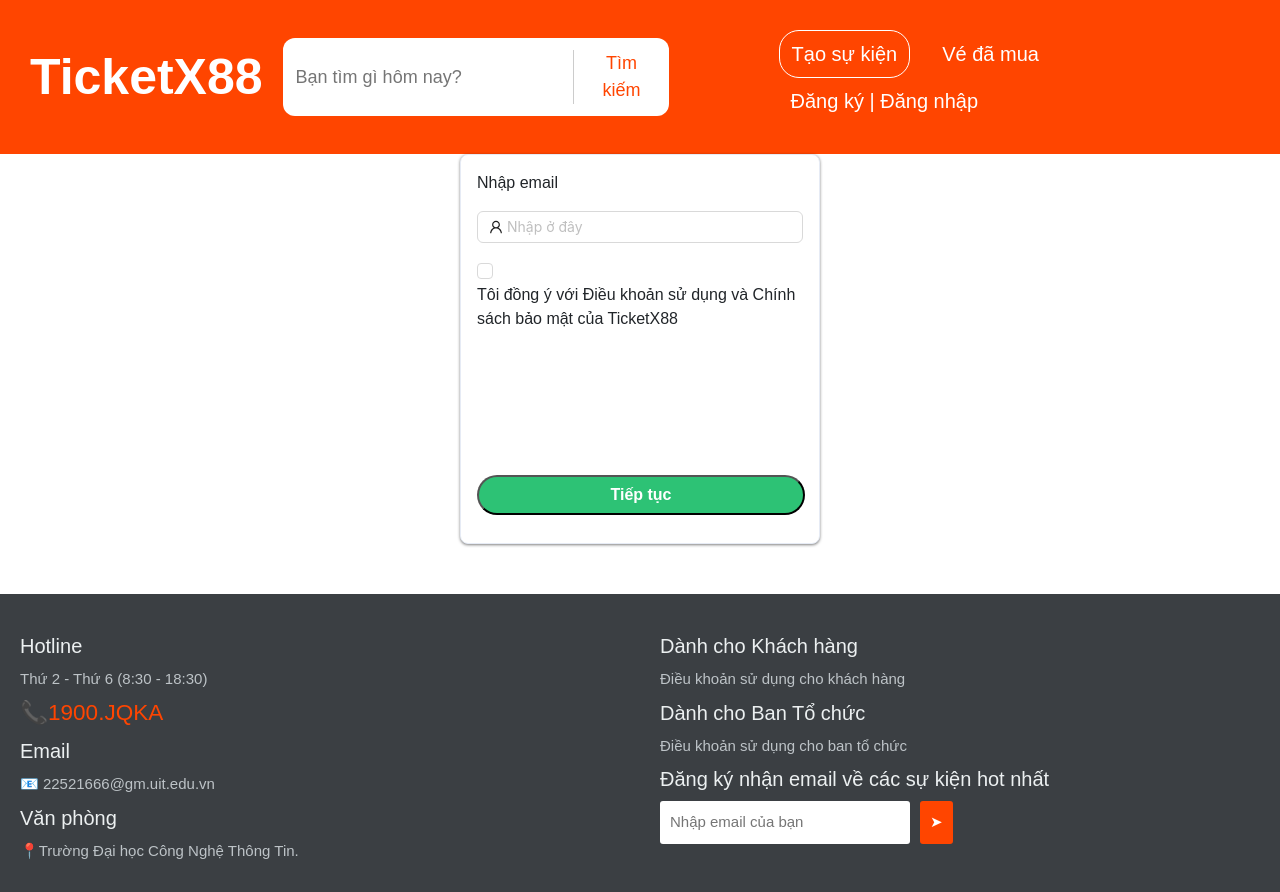
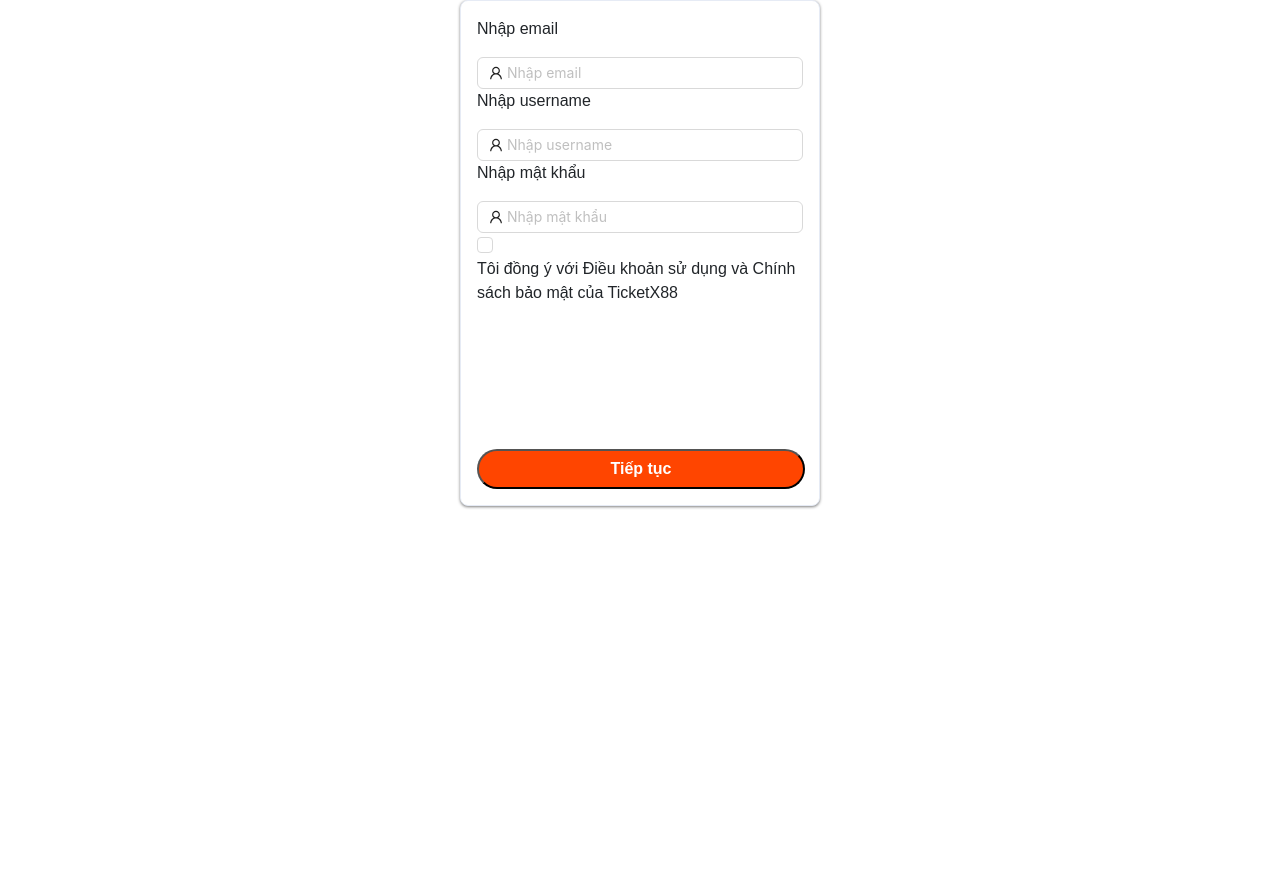
Before and after one commit to SPRINGPEACHVINH/NT208, a React (Create React App) app in the folder frontend-ticketx88/: page /Register in a window 1280 px wide. After the commit the page ends 800 px from the top, so only its background shows below. Built offline with nearby package versions, Linux system fonts and the light colour scheme.

Commit message:
lam cai gi do o ui

```diff
--- a/frontend-ticketx88/src/pages/Register/Register.jsx
+++ b/frontend-ticketx88/src/pages/Register/Register.jsx
@@ -1,10 +1,10 @@
 import React from "react"
-import SignIn from "./signin.js"
+import Registers from "./register.js"
 
 const Register = () => {
     return (
         <div>
-            <SignIn />
+            <Registers />
         </div>
     )
 }
--- /dev/null
+++ b/frontend-ticketx88/src/pages/Register/register.js
@@ -0,0 +1,38 @@
+import React from "react";
+import { UserOutlined } from "@ant-design/icons";
+import { Input } from "antd";
+import { Checkbox } from "antd";
+import "../../styles/Register.css";
+
+function onChange(e) {
+  console.log(`checked = ${e.target.checked}`);
+}
+function Register() {
+  return (
+    <div class="sign-up">
+      <p>Nhập email</p>
+      <Input placeholder="Nhập email" prefix={<UserOutlined />} />
+      <p>Nhập username</p>
+      <Input placeholder="Nhập username" prefix={<UserOutlined />} />
+      <p>Nhập mật khẩu</p>
+      <Input placeholder="Nhập mật khẩu" prefix={<UserOutlined />} />
+      <div class="term-of-use">
+        <div class="checkbox">
+          <input_ className="checkbox" type="checkbox" class="checkbox-custom"></input_>
+          <Checkbox onChange={onChange}></Checkbox>
+          <label for="term-of-use">
+            Tôi đồng ý với Điều khoản sử dụng và Chính sách bảo mật của TicketX88
+          </label>
+        </div>
+      </div>
+
+      <div class="Continue-part">
+        <button class="Continue-button" type="submit">
+          Tiếp tục
+        </button>
+      </div>
+    </div>
+  );
+}
+
+export default Register;
--- a/frontend-ticketx88/src/pages/Register/signin.js
+++ /dev/null
@@ -1,34 +0,0 @@
-import React from "react";
-import { UserOutlined } from "@ant-design/icons";
-import { Input } from "antd";
-import { Checkbox } from "antd";
-import "../../styles/Register.css";
-
-function onChange(e) {
-  console.log(`checked = ${e.target.checked}`);
-}
-function SignIn() {
-  return (
-    <div class="sign-up">
-      <p>Nhập email</p>
-      <Input placeholder="Nhập ở đây" prefix={<UserOutlined />} />
-      <p></p>
-      <div class="term-of-use">
-        <div class="checkbox">
-          <input_ className="checkbox" type="checkbox" class="checkbox-custom"></input_>
-          <Checkbox onChange={onChange}></Checkbox>
-          <label for="term-of-use">
-            Tôi đồng ý với Điều khoản sử dụng và Chính sách bảo mật của TicketX88
-          </label>
-        </div>
-      </div>
-      <div class="Continue-part">
-        <button class="Continue-button" type="submit">
-          Tiếp tục
-        </button>
-      </div>
-    </div>
-  );
-}
-
-export default SignIn;
--- a/frontend-ticketx88/src/routes/index.js
+++ b/frontend-ticketx88/src/routes/index.js
@@ -1,7 +1,7 @@
 import MainMenu from "../pages/MainMenu/MainMenu";
 import Btc_Register from "../pages/BtcRegister/BtcRegister";
 import Description from "../pages/Decription/Decription";
-import Register from "../pages/Register/Register";
+import Register from "../pages/Register/Register.jsx";
 import NotFoundPage from "../pages/NotFoundPage/NotFoundPage";
 import CodeInputPage from "../pages/CodeInputPage/CodeInput";
 
@@ -24,7 +24,7 @@
   {
     path: "/Register",
     page: Register,
-    isShowHeader: true,
+    isShowHeader: false,
   },
   {
     path: "/code-input",
--- a/frontend-ticketx88/src/styles/Register.css
+++ b/frontend-ticketx88/src/styles/Register.css
@@ -3,7 +3,7 @@
   border: 1px solid #e6ebf5;
   border-radius: 8px;
   box-sizing: border-box;
-    height: 390px;
+  /* height: 390px; */
   width: 360px;
   padding: 16px;
   text-size-adjust: 100%;
@@ -22,7 +22,7 @@
   padding: 0px 24px;
   width: 328px;
   margin-top: 144px;
-    background: rgb(45, 194, 117);
+  background: orangered;
   color: rgb(255, 255, 255);
 }
 
@@ -34,21 +34,14 @@
 
 .checkbox {
   text-size-adjust: 100%;
-
 }
 
-.checkbox::after {
+.ant-checkbox-wrapper:not(.ant-checkbox-wrapper-disabled):hover .ant-checkbox-checked:not(.ant-checkbox-disabled) .ant-checkbox-inner {
+    background-color: orangered !important;
+    border-color: orangered !important;
+}
 
-    background-color:#2dc275;
-border:1px solid #2dc275;
-border-radius:4px;
-bottom:-19px;
-box-sizing:border-box;
-height:16px;
-left:0;
-position:absolute;
-right:310px;
-text-size-adjust:100%;
-top:3px;
-width:16px
+.ant-checkbox-wrapper:not(.ant-checkbox-wrapper-disabled):hover .ant-checkbox-checked:not(.ant-checkbox-disabled) .ant-checkbox-inner:focus {
+    background-color: orangered !important;
+    border-color: orangered !important;
 }
```
Lines whose indentation alone changed are shown as unchanged.
